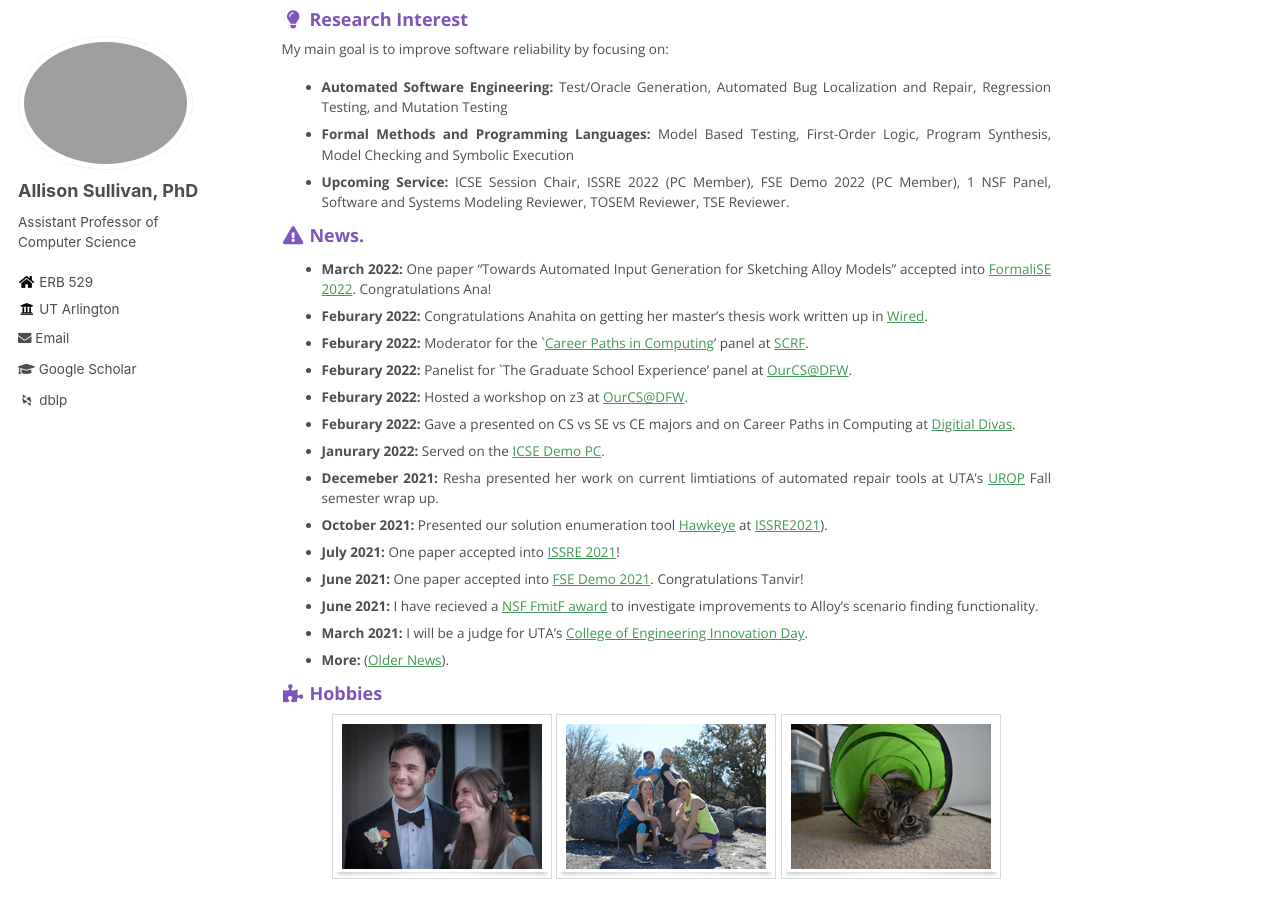
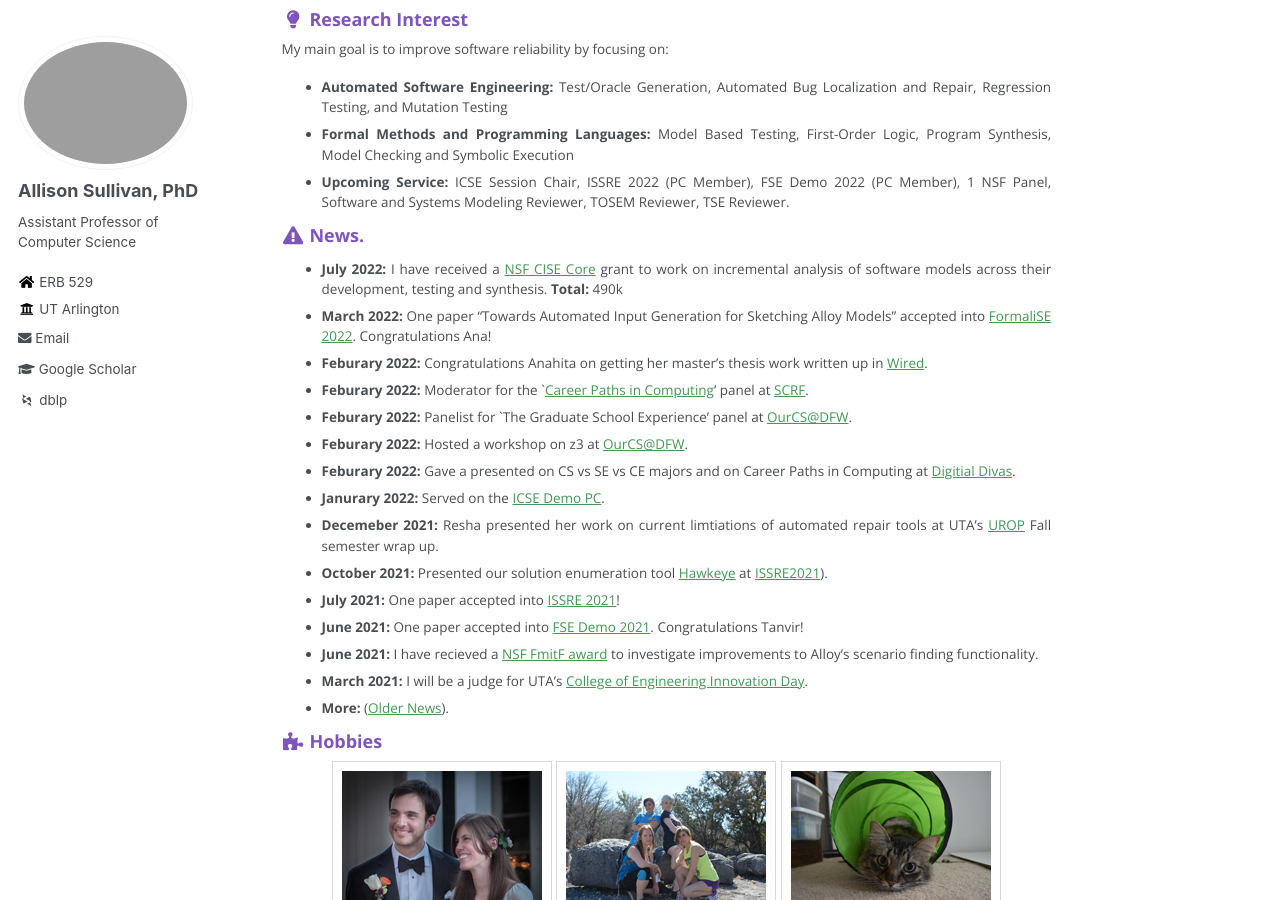
Before and after one commit to Allisonius/allisonius.github.io, a Jekyll site: the page built from _pages/about.md, in a window 1280 px wide and 900 px high, scrolled down 400 px. Built offline with Jekyll 4.4.1, drawn with Linux system fonts in a browser that asks for light colours; some web fonts are replaced.

Commit message:
Update about.md

```diff
--- a/_pages/about.md
+++ b/_pages/about.md
@@ -26,6 +26,7 @@ Checking and Symbolic Execution
 
 
 ### <i class="fa fa-fw fa-exclamation-triangle" aria-hidden="true"></i> News.
+* **July 2022:** I have received a [NSF CISE Core](https://www.nsf.gov/awardsearch/showAward?AWD_ID=2204536&HistoricalAwards=false) grant to work on incremental analysis of software models across their development, testing and synthesis. **Total:** 490k
 * **March 2022:** One paper "Towards Automated Input Generation for Sketching Alloy Models" accepted into [FormaliSE 2022](https://conf.researchr.org/home/icse-2022/Formalise-2022#:~:text=of%20software%20systems.-,Originally%20a%20successful%20satellite%20workshop%20of%20ICSE%2C%20since%202018%20FormaliSE,%2C%20PA%20(or%20online).). Congratulations Ana!
 * **Feburary 2022:** Congratulations Anahita on getting her master's thesis work written up in [Wired](https://www.wired.com/story/job-applicants-hack-resume-reading-software/).
 * **Feburary 2022:** Moderator for the `[Career Paths in Computing](https://uta.engineering/scrf/keynote.php#panel)' panel at [SCRF](https://uta.engineering/scrf/).
```
